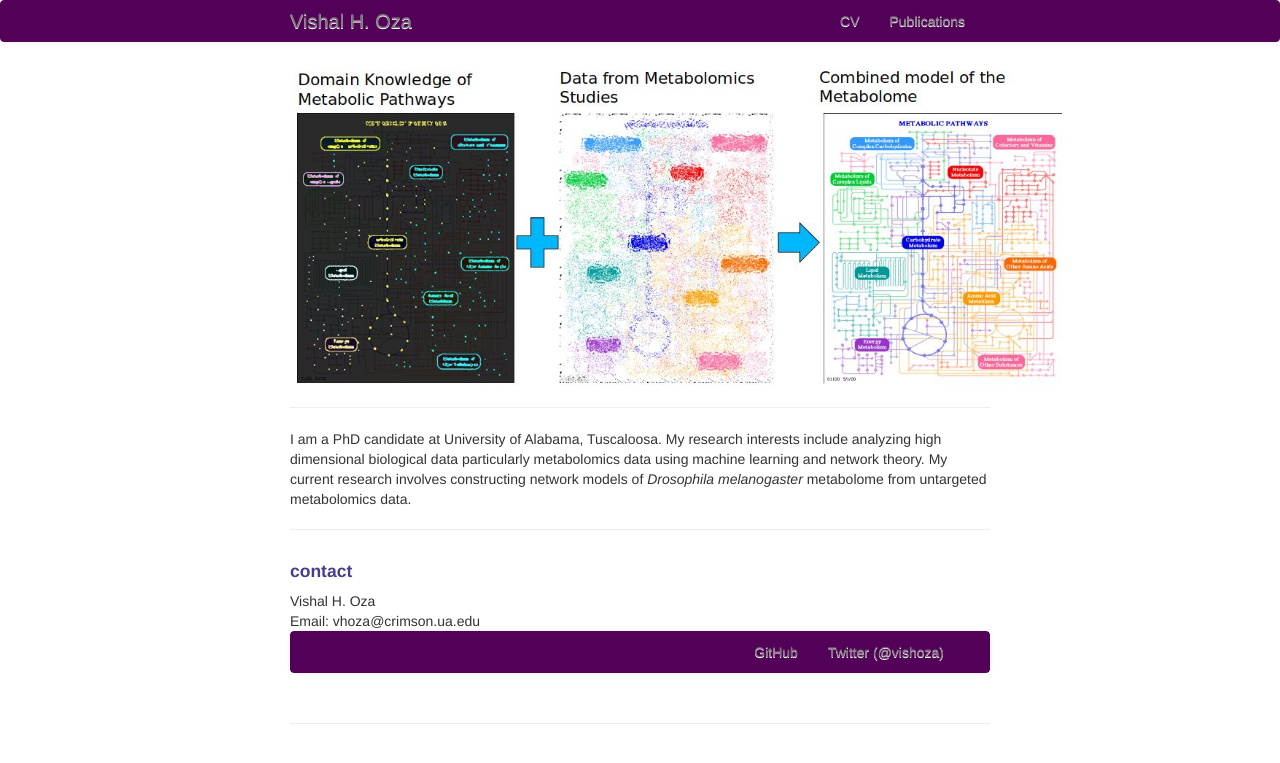
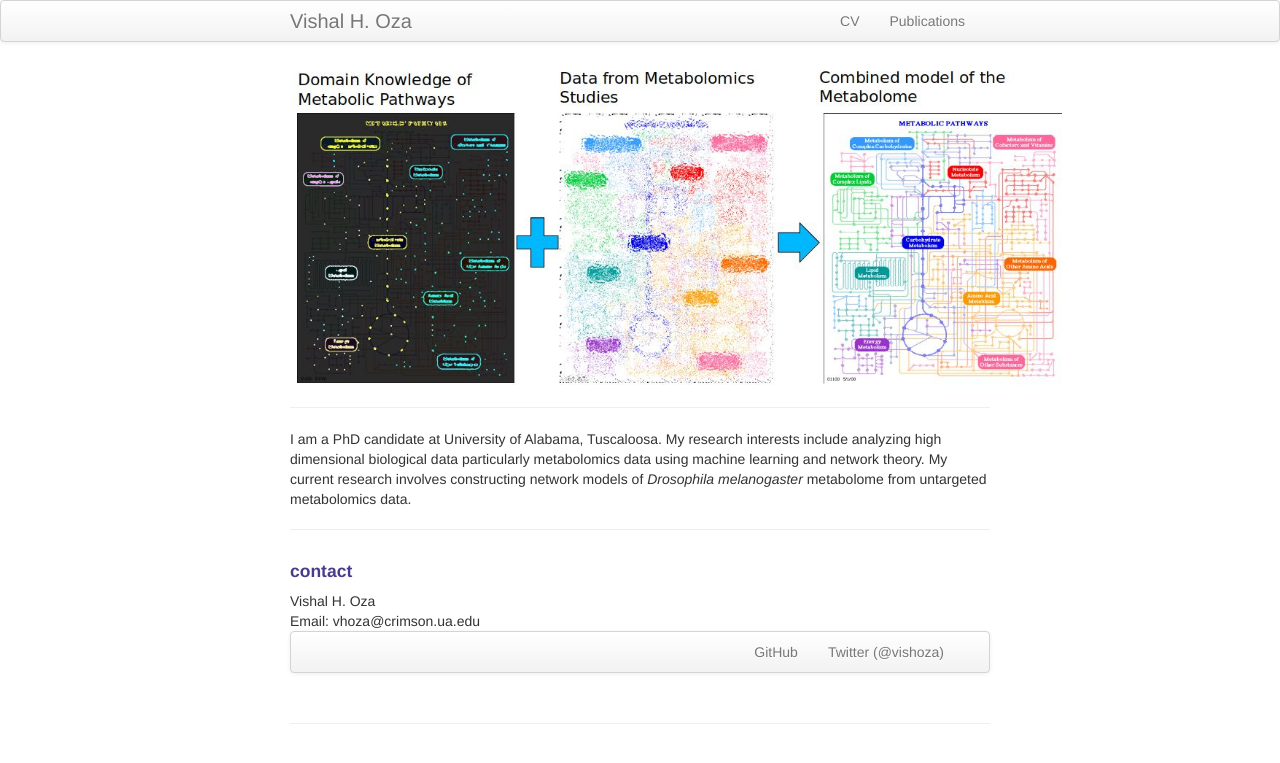
Before and after one commit to vishaloza/vishaloza.github.io, a Jekyll site: the page built from index.md, in a window 1280 px wide. Shown: the top 763 px of the page. Built offline with Jekyll 4.4.1, drawn with Linux system fonts in a browser that asks for light colours.

Commit message:
Update my_custom_css.css

```diff
--- a/assets/themes/twitter/css/my_custom_css.css
+++ b/assets/themes/twitter/css/my_custom_css.css
@@ -89,18 +89,6 @@ h1, h2, h3, h4 {
     min-height:40px;
     padding-left:20px;
     padding-right:20px;
-    background-color:#800000;
-    background-image:-moz-linear-gradient(top, #530059, #530059);
-    background-image:-webkit-gradient(linear, 0 0, 0 100%, from(#530059), to(#530059));
-    background-image:-webkit-linear-gradient(top, #530059, #530059);
-    background-image:-o-linear-gradient(top, #530059, #530059);
-    background-image:linear-gradient(to bottom, #530059, #530059);
-    background-repeat:repeat-x;filter:progid:DXImageTransform.Microsoft.gradient(startColorstr='#530059', endColorstr='#530059', GradientType=0);
-    border:1px solid #530059;
-    -webkit-border-radius:4px;
-    -moz-border-radius:4px;
-    border-radius:4px;
-    -webkit-box-shadow:0 1px 4px rgba(0, 0, 0, 0.065);
-    -moz-box-shadow:0 1px 4px rgba(0, 0, 0, 0.065);
+    background-color:#800000
     box-shadow:0 1px 4px rgba(0, 0, 0, 0.065);*zoom:1;
 }
```
